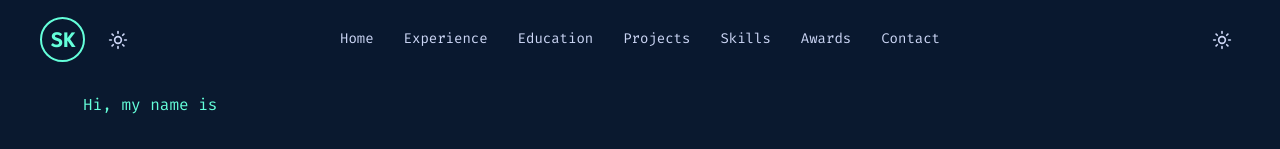
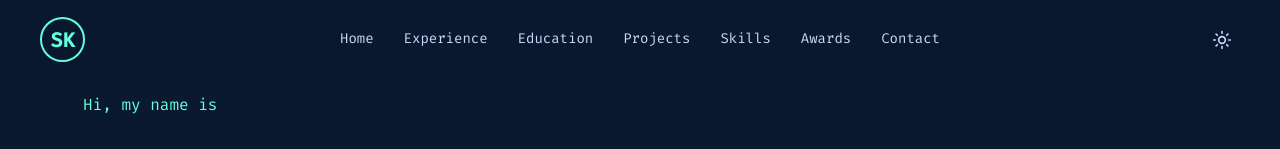
Before and after one commit to SantoKabir/portfolio, a React (Vite) app: page / in a window 1280 px wide. Shown: the top 149 px of the page. Built offline with nearby package versions, Linux system fonts and the light colour scheme.

Commit message:
Fix mobile theme button visibility on desktop

```diff
--- a/src/components/Navbar.css
+++ b/src/components/Navbar.css
@@ -57,7 +57,7 @@ body.light-theme .logo-circle:hover {
   background-color: rgba(223, 113, 38, 0.1);
 }
 
-.mobile-only-theme {
+button.mobile-only-theme {
   display: none;
 }
 
@@ -183,7 +183,7 @@ body.light-theme .theme-toggle-btn-mobile:hover {
   .nav-container {
     padding: 0 25px;
   }
-  .mobile-only-theme {
+  button.mobile-only-theme {
     display: flex;
   }
 }
```
